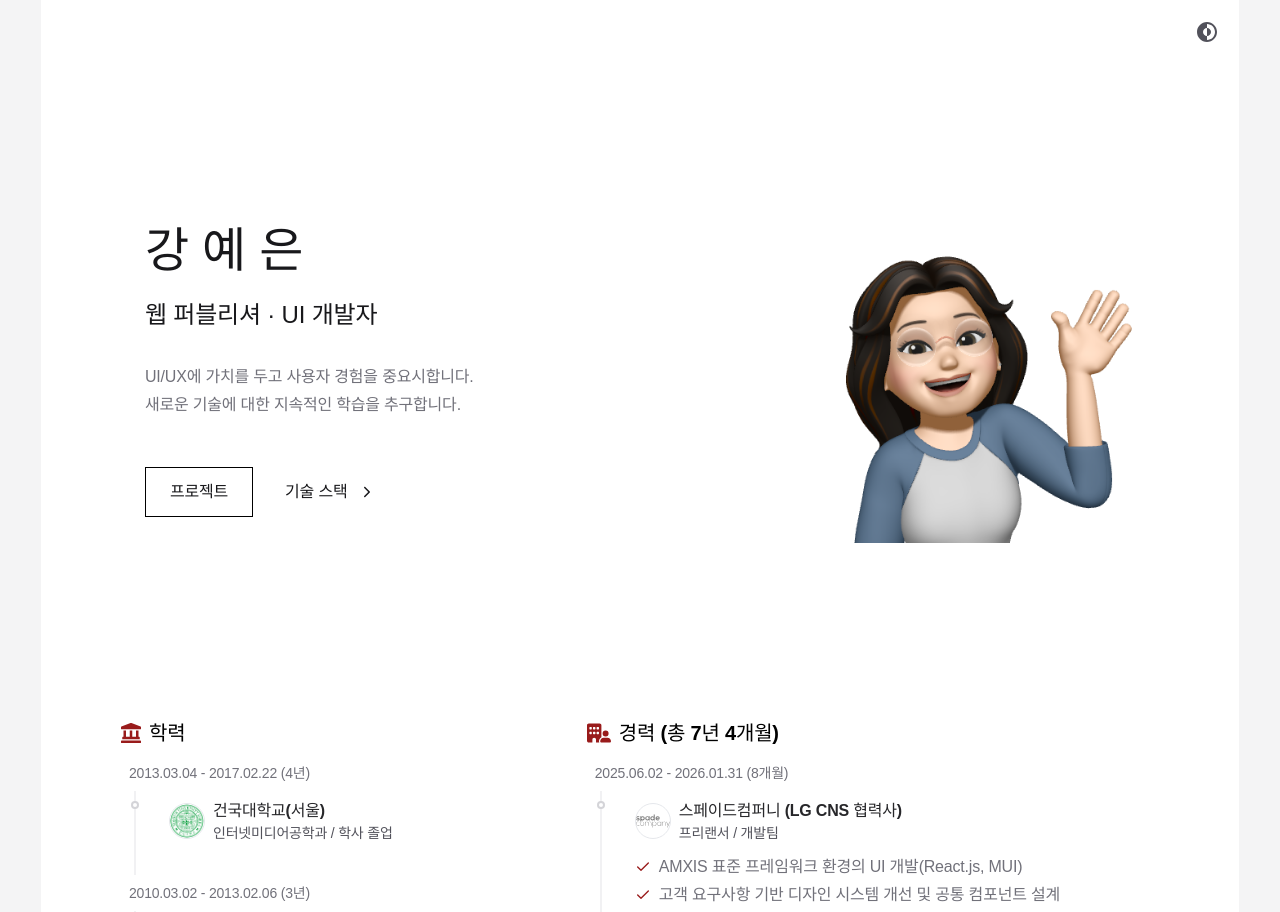
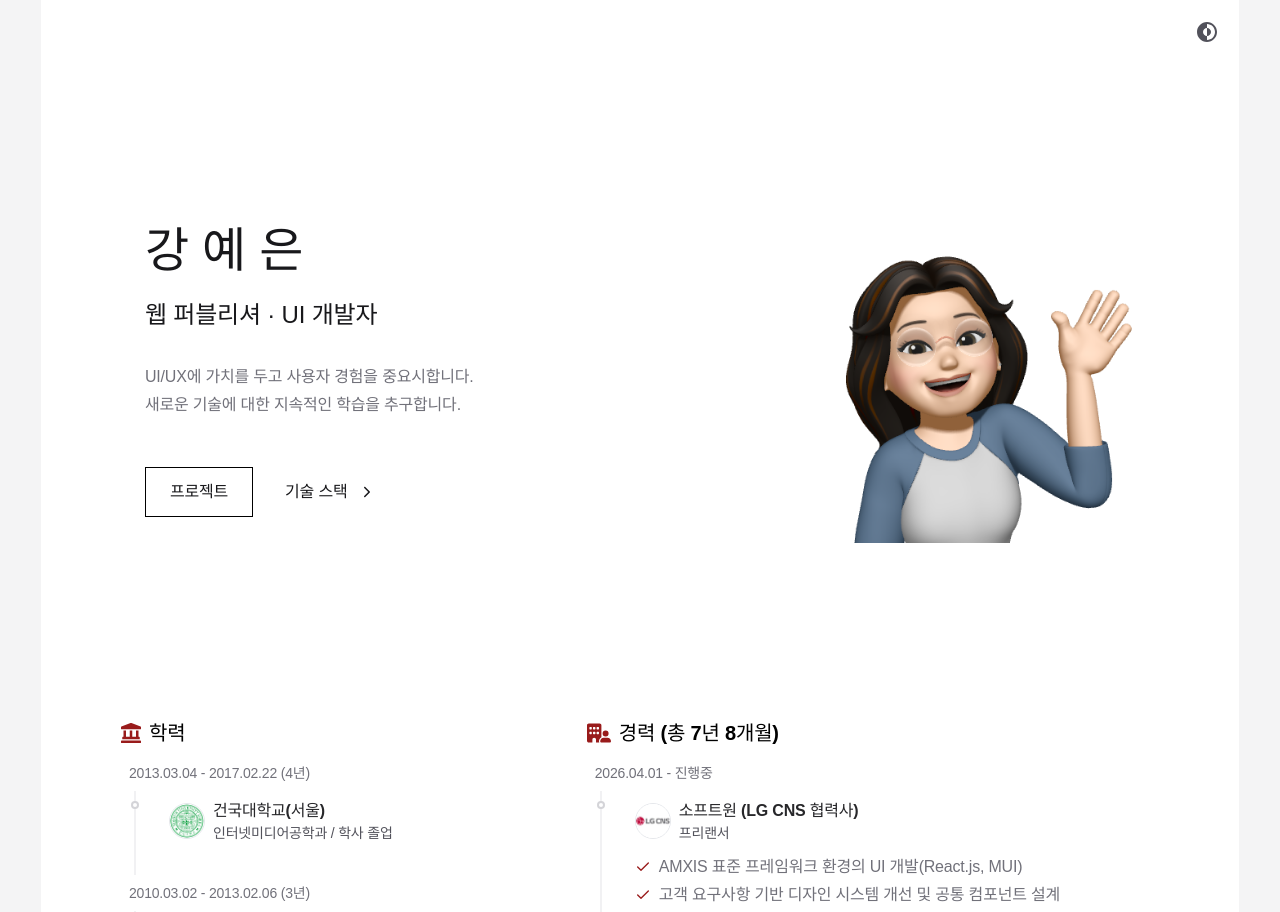
Before and after one commit to yeaeun23/react-portfolio, a React (Vite) app: page / in a window 1280 px wide. Shown: the top 912 px of the page. Built offline with nearby package versions, Linux system fonts and the light colour scheme.

Commit message:
경력 수정

```diff
--- a/src/components/sections/Careers.jsx
+++ b/src/components/sections/Careers.jsx
@@ -116,7 +116,7 @@ function Careers() {
         {/* =========== 경력 =========== */}
         <h4 className="text-xl dark:text-white mb-4 font-bold flex gap-2 items-center">
           <FaBuildingUser className="text-2xl text-red-800 dark:text-red-500" />
-          경력 (총 7년 4개월)
+          경력 (총 7년 8개월)
         </h4>
         <Career items={user_info.company} />
 
--- a/src/data/user_info.js
+++ b/src/data/user_info.js
@@ -75,10 +75,21 @@ const info = {
   // ============ 경력 ============
   company: [
     {
+      title: "소프트원 (LG CNS 협력사)",
+      subtitle: "프리랜서",
+      period: "2026.04.01 - 진행중",
+      logo: "./images/logo/lgcns.jpeg",
+      descriptions: [
+        "AMXIS 표준 프레임워크 환경의 UI 개발(React.js, MUI)",
+        "고객 요구사항 기반 디자인 시스템 개선 및 공통 컴포넌트 설계",
+        "'GS건설 주택사업관리시스템' 반응형 웹 퍼블리싱(PC·태블릿·모바일)",
+      ],
+    },
+    {
       title: "스페이드컴퍼니 (LG CNS 협력사)",
       subtitle: "프리랜서 / 개발팀",
       period: "2025.06.02 - 2026.01.31 (8개월)",
-      logo: "./images/logo/spade.svg",
+      logo: "./images/logo/lgcns.jpeg",
       descriptions: [
         "AMXIS 표준 프레임워크 환경의 UI 개발(React.js, MUI)",
         "고객 요구사항 기반 디자인 시스템 개선 및 공통 컴포넌트 설계",
--- a/src/data/user_project.js
+++ b/src/data/user_project.js
@@ -3,7 +3,7 @@ const project = {
   projects: [
     {
       title: "GS건설 차세대 전자전표",
-      period: "2025.06 - 재직중 · 스페이드컴퍼니",
+      period: "2025.06 - 2026.01 (8개월) · LG CNS",
       descriptions: [
         "디자인 시스템을 활용한 UI 개발",
         "디자인 시스템 기능 개선 및 옵션 추가",
```
